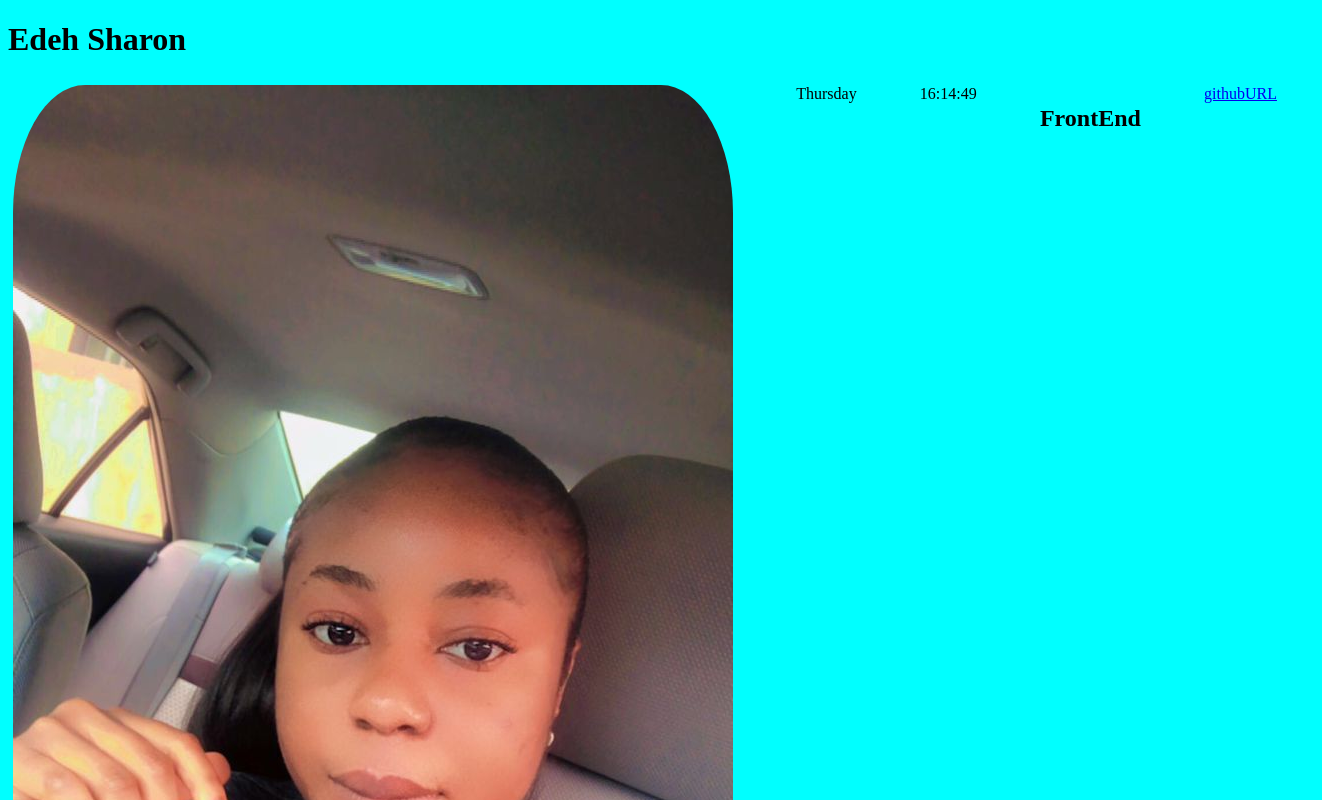
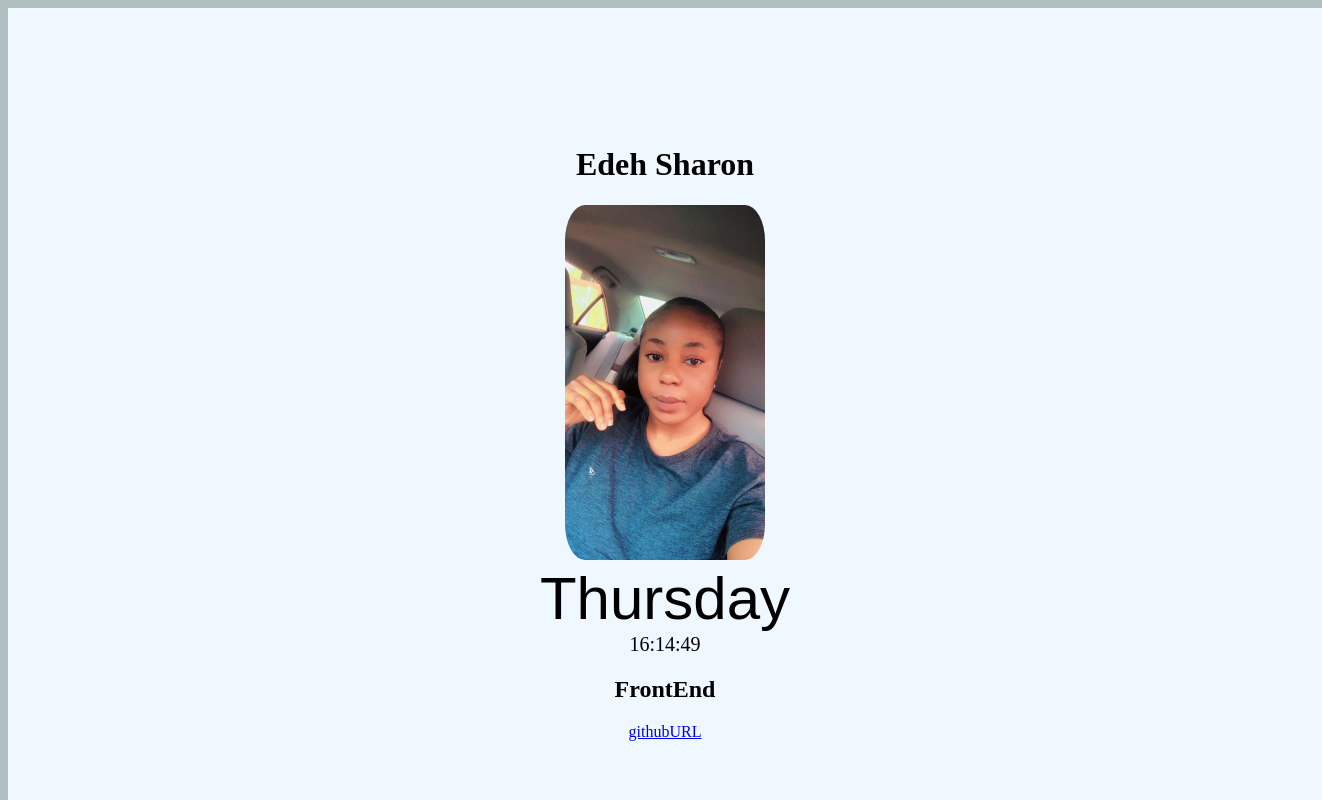
Before and after one commit to shannychi/personalData, a plain HTML site: page index.html in a window 1280 px wide. Shown: the top 800 px of the page, 1322 px wide, since content can reach past the window. Drawn offline with Linux system fonts and the light colour scheme.

Commit message:
added font size

```diff
--- a/index.html
+++ b/index.html
@@ -6,11 +6,10 @@
     <title>personal data information</title>
     <link  rel="stylesheet" href="./style.css"/>
 <body>
+    <div id="container">
         <div data-testid="slackUserName" class="name">
            <h1>Edeh Sharon </h1>
         </div>
-
-        <div class="container">
     <div data-testid="slackDisplayImage">
     <img src="./WhatsApp Image 2023-09-07 at 2.48.56 PM.jpeg" alt="Edeh Sharon">
     </div>
@@ -20,7 +19,6 @@
     </div>
 
     <div data-testid="currentUTCTime">
-       <h3>UTC</h3>
     </div>
 
     <div data-testid="myTack">
@@ -29,8 +27,7 @@
     <div data-testid="githubURL">
         <a href="https://github.com/shannychi/personalData">githubURL</a>
     </div>
-    </div>
-
+ </div>
     <script src="./script.js">
 
     </script>
--- a/style.css
+++ b/style.css
@@ -1,18 +1,43 @@
-body {
-    background-color: aqua
+html {
+    background-color: rgb(176, 192, 192);
+    height: 100%
 }
 
-.container{
+#container{
+    height: 800px;
+    width: 100%;
+    background-color: aliceblue;
     display: flex;
-    justify-content: space-between;
-    padding: 5px;
-    width: 100%;
-    height: 100%;
+    flex-direction: column;
+    justify-content: center;
+    align-items: center;
+    align-content: center ;
+    border: 5px solid transparent;
+    padding: 20px;
 }
 
 img {
-    max-width: 100%;
+    max-width: 200px;
     height: auto;
     border-top-right-radius: 10%;
     border-top-left-radius: 10%;
+    border-bottom-left-radius: 10%;
+    border-bottom-right-radius: 10%;
+
 }
+
+[data-testid="currentDayOfTheWeek"] {
+    font-size: 60px;
+    text-align: center;
+    text-decoration: none;
+    font-family:Arial, Helvetica, sans-serif
+}
+
+[data-testid="currentUTCTime"] {
+    font-size: 20px;
+    font-family: 'Times New Roman', Times, serif;
+}
+
+[data-testid="myTack"] {
+
+}
```
